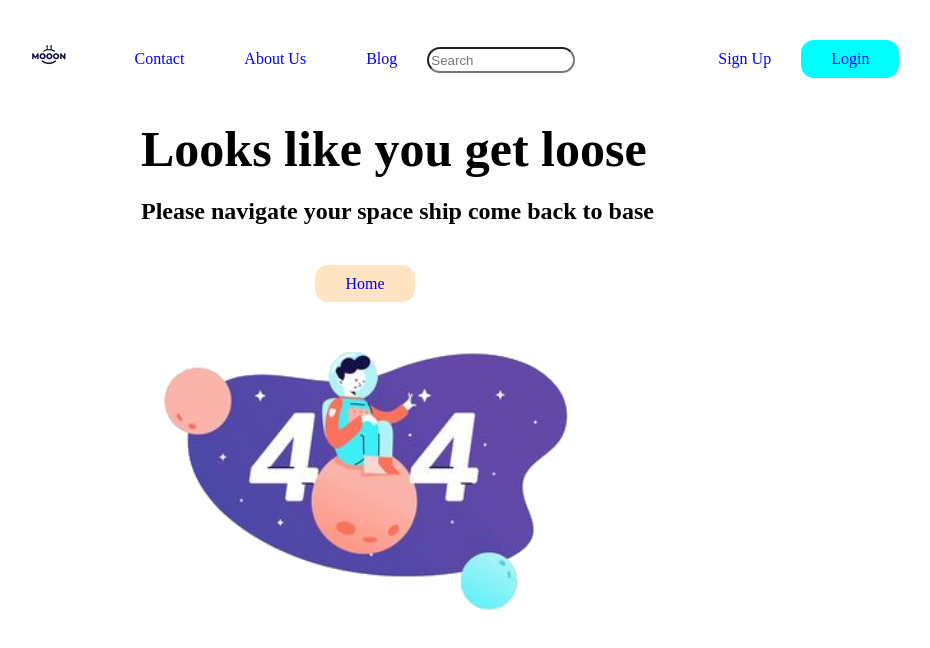
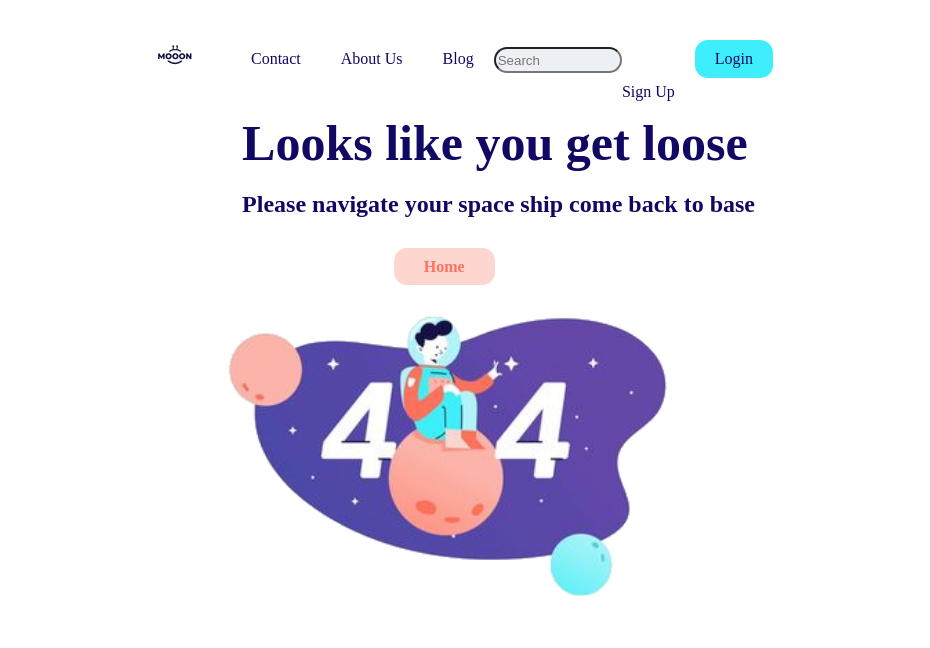
Before and after one commit to Darijush/05-20_cosmo-404-hdr, a website: page index.html in a window 1280 px wide. Shown: the whole page, without its empty margins (183-1113 px from the left). Drawn offline with Linux system fonts and the light colour scheme.

Commit message:
final lign up and colors

```diff
--- a/index.html
+++ b/index.html
@@ -20,31 +20,31 @@
 
   li a {
     display: block;
-    color: blue;
+    color: #110863;
     text-align: center;
-    padding: 10px 30px;
+    padding: 10px 20px;
     text-decoration: none;
   }
 </style>
 <body>
 
-    <header style="width: 70%; height: 40px; display:block;box-sizing: border-box;margin-left: 15%;margin-top: 40px;">
+    <header style="width: 50%; height: 40px; display:block;box-sizing: border-box;margin-left: 25%;margin-top: 40px;">
         <ul>
             <li style="width: 90px;"><img src="/img/moonlogo.png" alt="MOON" ></li>
             <li><a href="#" >Contact</a></li>
             <li><a href="#" >About Us</a></li>
             <li><a href="#" >Blog</a></li>
-            <li><input type="text" placeholder="Search" style="width: 140px; height: 20px; border-radius: 30px; margin-top: 7px;"></li>
-            <li style=" float: right;"><a href="#" style="background-color: aqua; border-radius: 13px;">Login</a></li>
+            <li><input type="text" placeholder="Search" style="width: 120px; height: 20px; border-radius: 30px; margin-top: 7px; background-color: #EDF0F5; color: #110863;"></li>
+            <li style=" float: right;"><a href="#" style="background-color: #3EEEFD; border-radius: 13px;">Login</a></li>
             <li style=" float: right;"><a href="#" >Sign Up</a></li>
         </ul>
     </header>
-    <main style="width: 60%; margin-left: 25%; margin-top: 40px;">
-        <h1 style="text-align: justify; font-size: 50px;margin-bottom: 0px;">Looks like you get loose</h1>
-        <h2 style="text-align: justify; text-justify:distribute-all-lines;margin-bottom: 50px;">Please navigate your space ship come back to base</h2>
-        <a href="#" style="padding: 10px 30px;background-color: bisque; text-decoration: none; border-radius: 13px;  margin-left: 23%;">Home</a>
+    <main style="width: 60%; margin-left: 30%; margin-top: 30px;">
+        <h1 style="text-align: justify; font-size: 50px;margin-bottom: 0px;color: #110863;margin-left: 5%;">Looks like you get loose</h1>
+        <h2 style="text-align: justify; text-justify:distribute-all-lines;margin-bottom: 40px; color: #110863; margin-left: 5%;">Please navigate your space ship come back to base</h2>
+        <a href="#" style="padding: 10px 30px;background-color: #FDD6CF; text-decoration: none; border-radius: 13px;  margin-left: 25%; color: #FC7360;font-weight: bold;">Home</a>
         <br>
-        <img src="/img/space404.png" alt="You are in space" style="float: bottom; width: 60%; margin-left: auto; margin-right: auto; margin-top: 40px;">
+        <img src="/img/space404.png" alt="You are in space" style="float: bottom; width: 65%; margin-left: auto; margin-right: auto; margin-top: 20px;">
     </main>
 
 </body>
```
